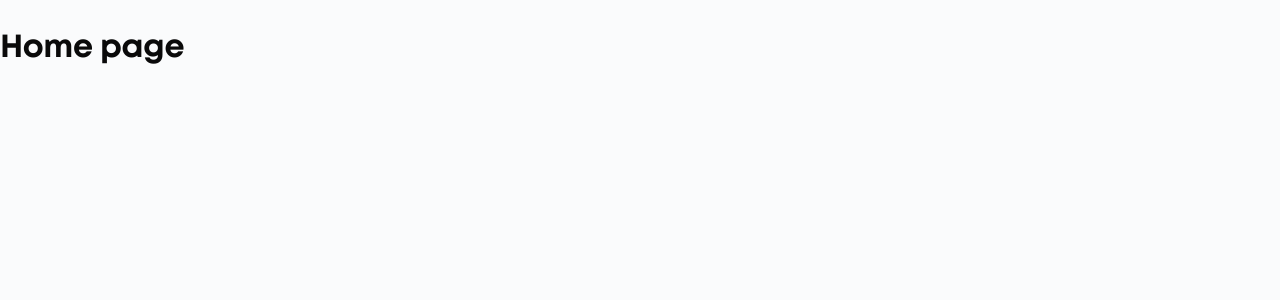
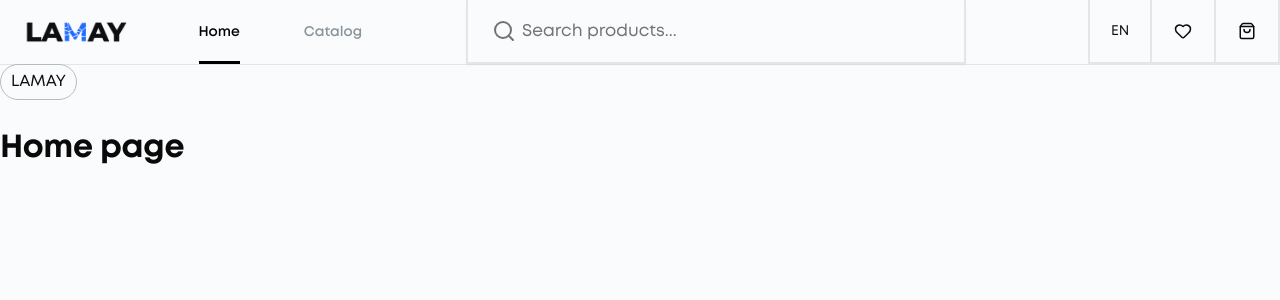
Before and after one commit to lamay-gp/lamay-frontend, a React (Vite) app: page / in a window 1280 px wide. Shown: the top 300 px of the page. Built offline with nearby package versions, Linux system fonts and the light colour scheme.

Commit message:
fix: restore App.tsx original state

```diff
--- a/src/App.tsx
+++ b/src/App.tsx
@@ -1,8 +1,14 @@
 import { Outlet } from 'react-router';
+
+import { Header } from './components/organisms/Header';
+import { Button } from './components/ui/Button/button';
 
 export const App = () => {
   return (
     <>
+      <Header />
+
+      <Button>LAMAY</Button>
       {/*Header will be here*/}
 
       <Outlet />
```
